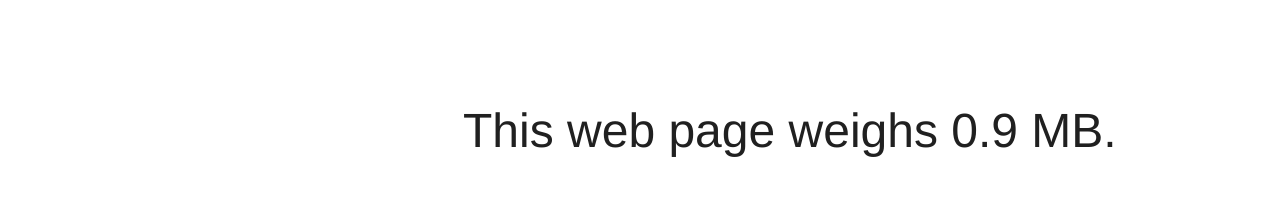
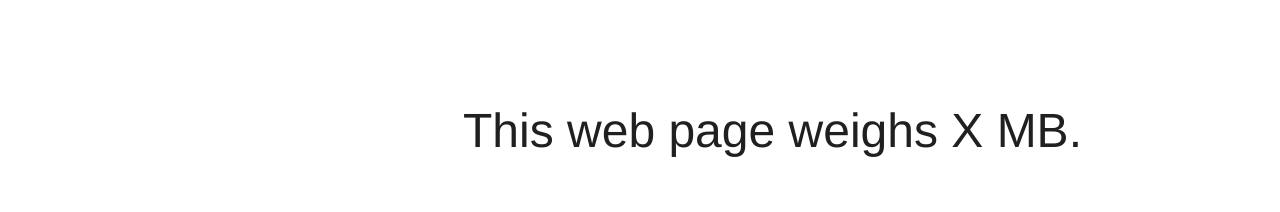
Before and after one commit to ctlnwng/the-unsustainable-web, a plain HTML site: page index.html in a window 1280 px wide. Shown: the top 212 px of the page. Drawn offline with Linux system fonts and the light colour scheme.

```diff
--- a/index.html
+++ b/index.html
@@ -26,7 +26,7 @@
       <div class="essay-content">
         <section id="introduction">
           <p class="introduction__hook">
-            This web page weighs 0.9 MB.
+            This web page weighs X MB.
           </p>
 
           <p>The average web page weighs <a href="google.com">2.08 MB</a>.</p>
```
Also changed, not shown: 1 other file.
